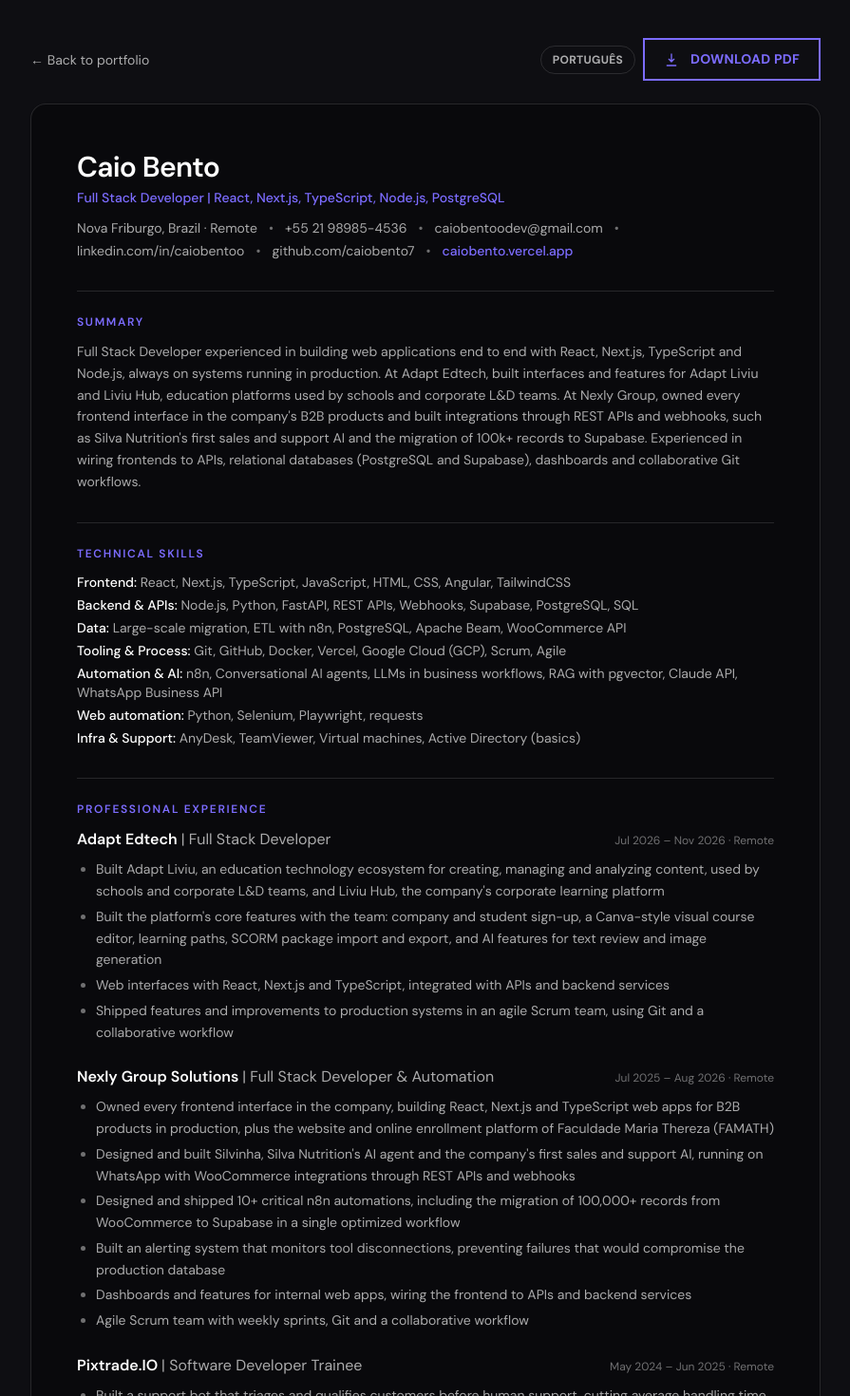
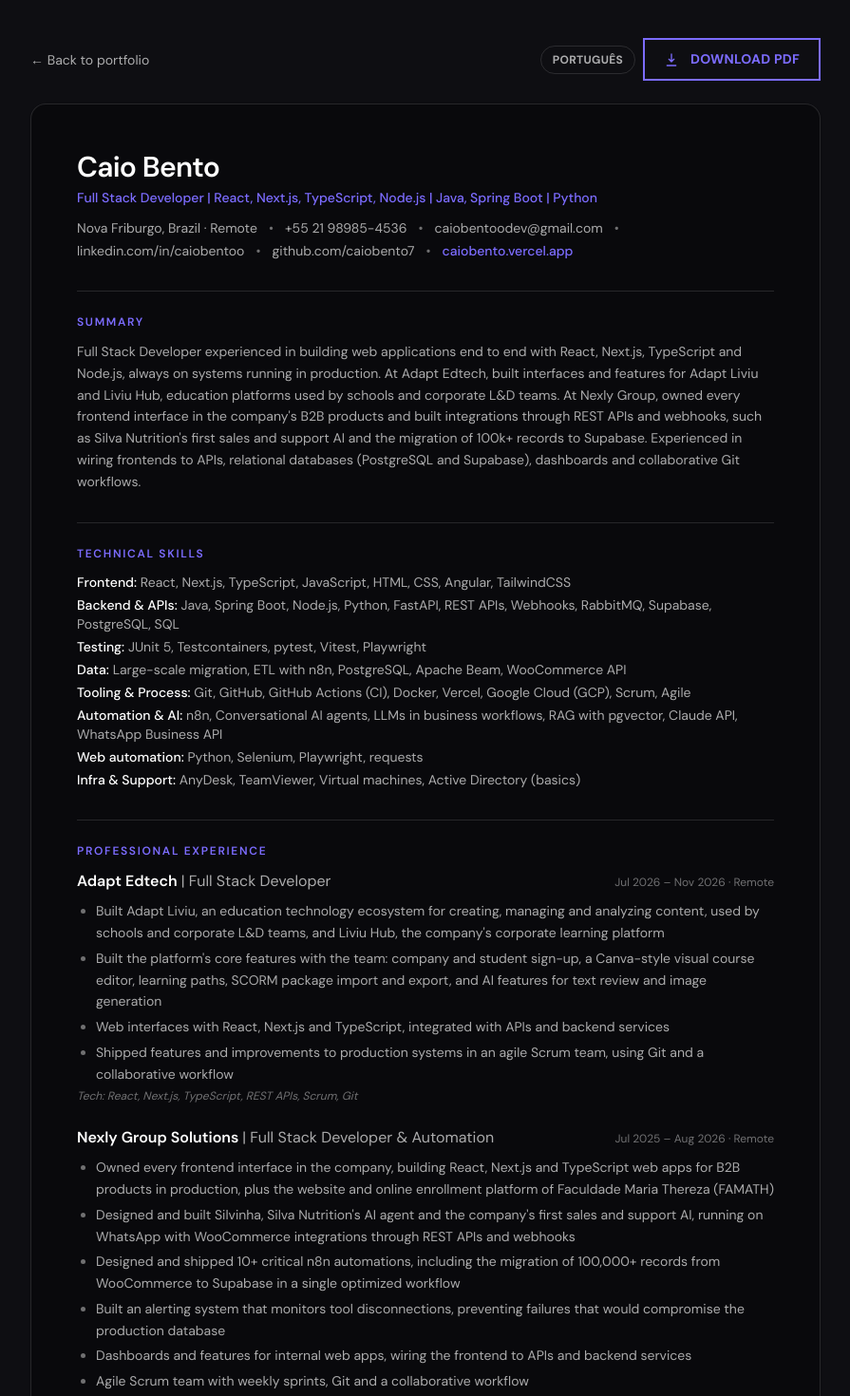
Before and after one commit to caiobento7/portfolio, a Next.js app: page /en/cv in a window 1280 px wide. Shown: the top 1470 px of the page at 95% size, without its empty margins (192-1087 px from the left). Built offline with nearby package versions, Linux system fonts and the light colour scheme; a web font is replaced by a local one.

Commit message:
Currículo com Java e Spring Boot, linha de testes e tecnologias por experiência

```diff
--- a/src/app/[lang]/cv/page.tsx
+++ b/src/app/[lang]/cv/page.tsx
@@ -81,6 +81,11 @@ export default async function CvPage({ params }: PageProps<"/[lang]/cv">) {
                     <li key={b}>{b}</li>
                   ))}
                 </ul>
+                {j.stack && (
+                  <p className="mt-1 text-xs italic text-subtle">
+                    {t.cv.technologies}: {j.stack.join(", ")}
+                  </p>
+                )}
               </div>
             ))}
           </div>
--- a/src/components/icons.tsx
+++ b/src/components/icons.tsx
@@ -76,6 +76,7 @@ const skill: Record<string, (p: P) => React.ReactElement> = {
   git: (p) => <S {...p}><circle cx="6" cy="6" r="2.5" /><circle cx="6" cy="18" r="2.5" /><circle cx="18" cy="9" r="2.5" /><path d="M6 8.5v7M18 11.5c0 3-3 3.5-6 4.5-2 .7-4 1-6 2" /></S>,
   globe: (p) => <S {...p}><circle cx="12" cy="12" r="9.5" /><path d="M2.5 12h19M12 2.5c2.5 2.6 3.8 5.8 3.8 9.5s-1.3 6.9-3.8 9.5c-2.5-2.6-3.8-5.8-3.8-9.5S9.5 5.1 12 2.5Z" /></S>,
   support: (p) => <S {...p}><path d="M4 14v-2a8 8 0 0 1 16 0v2" /><rect x="2.5" y="13" width="4" height="6" rx="1.5" /><rect x="17.5" y="13" width="4" height="6" rx="1.5" /><path d="M19.5 19c0 1.5-2 2.5-5 2.5" /></S>,
+  check: (p) => <S {...p}><rect x="3" y="3" width="18" height="18" rx="4" /><path d="m8 12.5 3 3 5-6" /></S>,
   ticket: (p) => <S {...p}><path d="M3 8a2 2 0 0 0 2-2h14a2 2 0 0 0 2 2v2a2 2 0 0 0 0 4v2a2 2 0 0 0-2 2H5a2 2 0 0 0-2-2v-2a2 2 0 0 0 0-4Z" /><path d="M9 6v12" strokeDasharray="2 2" /></S>,
   whatsapp: ({ className }) => <WhatsappIcon className={className} />,
   bolt: (p) => <S {...p}><path d="M13 2 4 14h7l-1 8 9-12h-7Z" /></S>,
--- a/src/content/index.ts
+++ b/src/content/index.ts
@@ -48,6 +48,8 @@ export type Job = {
   mode: string;
   current?: boolean;
   bullets: string[];
+  /** Tecnologias usadas nessa experiência; aparece no currículo abaixo dos tópicos. */
+  stack?: string[];
 };
 
 type Content = {
@@ -434,11 +436,11 @@ const pt: Content = {
       period: "Jul 2026 – Nov 2026",
       mode: "Remoto",
       bullets: [
-        "Desenvolvimento do Adapt Liviu, ecossistema de tecnologia educacional para criação, gestão e análise de conteúdo, usado por instituições de ensino e áreas de T&D corporativo, e do Liviu Hub, plataforma de educação corporativa da empresa",
-        "Construção, junto com o time, das funcionalidades centrais da plataforma: cadastro de empresas e alunos, editor visual de cursos no estilo Canva, rotas de aprendizagem, importação e exportação de pacotes SCORM e recursos de IA para revisão de textos e geração de imagens",
-        "Interfaces web com React, Next.js e TypeScript, integradas a APIs e serviços backend",
-        "Implementação de funcionalidades e melhorias em sistemas em produção, em time ágil com Scrum, Git e versionamento colaborativo",
+        "Desenvolvi o Adapt Liviu, ecossistema de tecnologia educacional para criação, gestão e análise de conteúdo, usado por instituições de ensino e áreas de T&D corporativo, e o Liviu Hub, plataforma de educação corporativa da empresa",
+        "Construí, junto com o time, funcionalidades centrais da plataforma: cadastro de empresas e alunos, editor visual de cursos no estilo Canva, rotas de aprendizagem, importação e exportação de pacotes SCORM e recursos de IA para revisão de textos e geração de imagens",
+        "Desenvolvi interfaces web com React, Next.js e TypeScript, integradas a APIs e serviços backend, em time ágil com Scrum, Git e versionamento colaborativo",
       ],
+      stack: ["React", "Next.js", "TypeScript", "APIs REST", "Scrum", "Git"],
     },
     {
       company: "Nexly Group Solutions",
@@ -446,13 +448,13 @@ const pt: Content = {
       period: "Jul 2025 – Ago 2026",
       mode: "Remoto",
       bullets: [
-        "Responsável por todas as interfaces frontend da empresa, com aplicações web em React, Next.js e TypeScript para produtos B2B em produção, além do site e da plataforma de matrícula online da Faculdade Maria Thereza (FAMATH)",
-        "Idealizou e desenvolveu a Silvinha, agente de IA da Silva Nutrition e primeira IA de vendas e suporte da empresa, operando via WhatsApp com integrações WooCommerce via API REST e Webhooks",
-        "Projetou e implementou mais de 10 automações críticas com n8n, incluindo a migração de mais de 100.000 registros do WooCommerce para o Supabase num único fluxo otimizado",
-        "Criou um sistema de alertas para monitorar desconexões de ferramentas, prevenindo falhas que comprometeriam a integridade do banco em produção",
-        "Dashboards e funcionalidades para aplicações web internas, integrando frontend a APIs e serviços backend",
-        "Time ágil com Scrum em sprints semanais, com Git e versionamento colaborativo",
+        "Fui responsável por todas as interfaces frontend da empresa, com aplicações web em React, Next.js e TypeScript para produtos B2B em produção, além do site e da plataforma de matrícula online da Faculdade Maria Thereza (FAMATH)",
+        "Idealizei e desenvolvi a Silvinha, agente de IA da Silva Nutrition e primeira IA de vendas e suporte da empresa, operando via WhatsApp com integrações WooCommerce via API REST e webhooks",
+        "Projetei e implementei mais de 10 automações críticas com n8n, incluindo a migração de mais de 100.000 registros do WooCommerce para o Supabase num único fluxo otimizado",
+        "Criei um sistema de alertas para monitorar desconexões de ferramentas, prevenindo falhas que comprometeriam a integridade do banco em produção",
+        "Desenvolvi dashboards e funcionalidades para aplicações web internas, em time ágil com Scrum e sprints semanais",
       ],
+      stack: ["React", "Next.js", "TypeScript", "n8n", "WooCommerce API", "APIs REST", "Webhooks", "Supabase", "Git", "Scrum"],
     },
     {
       company: "Pixtrade.IO",
@@ -460,12 +462,11 @@ const pt: Content = {
       period: "Mai 2024 – Jun 2025",
       mode: "Remoto",
       bullets: [
-        "Bot de atendimento para triagem e qualificação de clientes antes do suporte humano, reduzindo o tempo médio de atendimento de 20 para menos de 5 minutos",
-        "Scripts e automações em Python e SQL para otimizar processos internos",
-        "Criação e manutenção de integrações entre sistemas e APIs para processamento de dados",
-        "Colaboração em soluções de análise e manipulação de dados da plataforma",
-        "Suporte remoto a usuários via AnyDesk e TeamViewer",
+        "Desenvolvi um bot de atendimento para triagem e qualificação de clientes antes do suporte humano, reduzindo o tempo médio de atendimento de 20 para menos de 5 minutos",
+        "Criei scripts e automações em Python e SQL para otimizar processos internos e mantive integrações entre sistemas e APIs para processamento de dados",
+        "Colaborei em soluções de análise e manipulação de dados da plataforma e prestei suporte remoto a usuários via AnyDesk e TeamViewer",
       ],
+      stack: ["Python", "SQL", "APIs", "AnyDesk", "TeamViewer"],
     },
     {
       company: "Upwork",
@@ -473,16 +474,16 @@ const pt: Content = {
       period: "Dez 2023 – Abr 2024",
       mode: "Remoto",
       bullets: [
-        "Desenvolvimento de pequenas aplicações web para clientes, de ponta a ponta: levantamento de requisitos, definição de escopo, desenvolvimento e entrega final",
-        "Responsável pelas decisões técnicas e pela comunicação direta com o cliente ao longo de todo o projeto",
+        "Desenvolvi pequenas aplicações web para clientes de ponta a ponta: levantamento de requisitos, definição de escopo, desenvolvimento e entrega final, com comunicação direta com o cliente e responsabilidade pelas decisões técnicas",
       ],
     },
   ],
   skills: [
     { group: "Frontend", icon: "code", desc: "Interfaces responsivas e rápidas para produtos B2B em produção, do layout ao estado da aplicação.", items: ["React", "Next.js", "TypeScript", "JavaScript", "HTML", "CSS", "Angular", "TailwindCSS"] },
-    { group: "Backend & APIs", icon: "server", desc: "APIs REST, webhooks e bancos relacionais, com regra de negócio e controle de acesso no servidor.", items: ["Node.js", "Python", "FastAPI", "REST APIs", "Webhooks", "Supabase", "PostgreSQL", "SQL"] },
+    { group: "Backend & APIs", icon: "server", desc: "APIs REST, webhooks e bancos relacionais, com regra de negócio e controle de acesso no servidor.", items: ["Java", "Spring Boot", "Node.js", "Python", "FastAPI", "REST APIs", "Webhooks", "RabbitMQ", "Supabase", "PostgreSQL", "SQL"] },
+    { group: "Testes", icon: "check", desc: "Testes unitários, de integração e de ponta a ponta rodando no CI, com banco e fila de verdade.", items: ["JUnit 5", "Testcontainers", "pytest", "Vitest", "Playwright"] },
     { group: "Dados", icon: "database", desc: "Migrações em larga escala e ETL com validação de integridade do começo ao fim.", items: ["Migração em larga escala", "ETL com n8n", "PostgreSQL", "Apache Beam", "WooCommerce API"] },
-    { group: "Ferramentas & Processo", icon: "git", desc: "Versionamento colaborativo, containers, deploy contínuo e sprints com Scrum no dia a dia do time.", items: ["Git", "GitHub", "Docker", "Vercel", "Google Cloud (GCP)", "Scrum", "Metodologias ágeis"] },
+    { group: "Ferramentas & Processo", icon: "git", desc: "Versionamento colaborativo, containers, deploy contínuo e sprints com Scrum no dia a dia do time.", items: ["Git", "GitHub", "GitHub Actions (CI)", "Docker", "Vercel", "Google Cloud (GCP)", "Scrum", "Metodologias ágeis"] },
     { group: "Automação & IA", icon: "bot", desc: "Fluxos em n8n e agentes de IA que vendem, atendem e conectam sistemas sem trabalho manual.", items: ["n8n", "Agentes de IA conversacionais", "LLMs em fluxos de negócio", "RAG com pgvector", "API do Claude", "WhatsApp Business API"] },
     { group: "Automação web", icon: "globe", desc: "Scripts que navegam, extraem e preenchem páginas web de forma confiável.", items: ["Python", "Selenium", "Playwright", "requests"] },
     { group: "Infra & Suporte", icon: "support", desc: "Suporte remoto a usuários e configuração de máquinas e ambientes.", items: ["AnyDesk", "TeamViewer", "Máquinas virtuais", "Active Directory (noções)"] },
@@ -495,10 +496,10 @@ const pt: Content = {
   languages: ["Português: nativo", "Inglês: intermediário (leitura técnica fluente)"],
   cv: {
     title: "Currículo | Caio Bento",
-    headline: "Desenvolvedor Full Stack | React, Next.js, TypeScript, Node.js, PostgreSQL",
-    summaryTitle: "Resumo de qualificações",
+    headline: "Desenvolvedor Full Stack | React, Next.js, TypeScript, Node.js | Java, Spring Boot | Python",
+    summaryTitle: "Resumo profissional",
     summary:
-      "Desenvolvedor Full Stack com experiência em aplicações web de ponta a ponta com React, Next.js, TypeScript e Node.js, sempre em sistemas em produção. Na Adapt Edtech, desenvolveu interfaces e funcionalidades do Adapt Liviu e do Liviu Hub, plataformas de educação usadas por instituições de ensino e áreas de T&D corporativo. Na Nexly Group, foi responsável por todas as interfaces frontend da empresa em produtos B2B, além de integrações via APIs REST e webhooks, como a primeira IA de vendas e suporte da Silva Nutrition e a migração de mais de 100 mil registros para o Supabase. Experiência com integração de frontend a APIs, bancos relacionais (PostgreSQL e Supabase), dashboards e versionamento colaborativo com Git.",
+      "Sou desenvolvedor full stack e trabalho com aplicações web em produção usando React, Next.js, TypeScript, Node.js, Java (Spring Boot), Python e PostgreSQL. Na Adapt Edtech, desenvolvi funcionalidades do Adapt Liviu e do Liviu Hub, plataformas de educação usadas por instituições de ensino e áreas de T&D corporativo. Na Nexly Group, fui responsável por todo o front-end dos produtos B2B e por integrações via APIs REST e webhooks, como a primeira IA de vendas e suporte da Silva Nutrition e a migração de mais de 100 mil registros para o Supabase. Em projetos pessoais de código aberto, aplico testes automatizados, filas, idempotência e CI.",
     skillsTitle: "Competências técnicas",
     experienceTitle: "Experiência profissional",
     educationTitle: "Formação acadêmica",
@@ -817,6 +818,7 @@ const en: Content = {
         "Web interfaces with React, Next.js and TypeScript, integrated with APIs and backend services",
         "Shipped features and improvements to production systems in an agile Scrum team, using Git and a collaborative workflow",
       ],
+      stack: ["React", "Next.js", "TypeScript", "REST APIs", "Scrum", "Git"],
     },
     {
       company: "Nexly Group Solutions",
@@ -831,6 +833,7 @@ const en: Content = {
         "Dashboards and features for internal web apps, wiring the frontend to APIs and backend services",
         "Agile Scrum team with weekly sprints, Git and a collaborative workflow",
       ],
+      stack: ["React", "Next.js", "TypeScript", "n8n", "WooCommerce API", "REST APIs", "Webhooks", "Supabase", "Git", "Scrum"],
     },
     {
       company: "Pixtrade.IO",
@@ -844,6 +847,7 @@ const en: Content = {
         "Collaborated on data analysis and data handling solutions for the platform",
         "Remote user support via AnyDesk and TeamViewer",
       ],
+      stack: ["Python", "SQL", "APIs", "AnyDesk", "TeamViewer"],
     },
     {
       company: "Upwork",
@@ -858,9 +862,10 @@ const en: Content = {
   ],
   skills: [
     { group: "Frontend", icon: "code", desc: "Fast, responsive interfaces for B2B products in production, from layout to application state.", items: ["React", "Next.js", "TypeScript", "JavaScript", "HTML", "CSS", "Angular", "TailwindCSS"] },
-    { group: "Backend & APIs", icon: "server", desc: "REST APIs, webhooks and relational databases, with business rules and access control on the server.", items: ["Node.js", "Python", "FastAPI", "REST APIs", "Webhooks", "Supabase", "PostgreSQL", "SQL"] },
+    { group: "Backend & APIs", icon: "server", desc: "REST APIs, webhooks and relational databases, with business rules and access control on the server.", items: ["Java", "Spring Boot", "Node.js", "Python", "FastAPI", "REST APIs", "Webhooks", "RabbitMQ", "Supabase", "PostgreSQL", "SQL"] },
+    { group: "Testing", icon: "check", desc: "Unit, integration and end-to-end tests running in CI, against a real database and queue.", items: ["JUnit 5", "Testcontainers", "pytest", "Vitest", "Playwright"] },
     { group: "Data", icon: "database", desc: "Large-scale migrations and ETL with integrity checks from start to finish.", items: ["Large-scale migration", "ETL with n8n", "PostgreSQL", "Apache Beam", "WooCommerce API"] },
-    { group: "Tooling & Process", icon: "git", desc: "Collaborative version control, containers, continuous deployment and Scrum sprints in the team's daily work.", items: ["Git", "GitHub", "Docker", "Vercel", "Google Cloud (GCP)", "Scrum", "Agile"] },
+    { group: "Tooling & Process", icon: "git", desc: "Collaborative version control, containers, continuous deployment and Scrum sprints in the team's daily work.", items: ["Git", "GitHub", "GitHub Actions (CI)", "Docker", "Vercel", "Google Cloud (GCP)", "Scrum", "Agile"] },
     { group: "Automation & AI", icon: "bot", desc: "n8n workflows and AI agents that sell, support customers and connect systems with no manual work.", items: ["n8n", "Conversational AI agents", "LLMs in business workflows", "RAG with pgvector", "Claude API", "WhatsApp Business API"] },
     { group: "Web automation", icon: "globe", desc: "Scripts that browse, extract and fill in web pages reliably.", items: ["Python", "Selenium", "Playwright", "requests"] },
     { group: "Infra & Support", icon: "support", desc: "Remote user support and setup of machines and environments.", items: ["AnyDesk", "TeamViewer", "Virtual machines", "Active Directory (basics)"] },
@@ -873,7 +878,7 @@ const en: Content = {
   languages: ["Portuguese: native", "English: intermediate (fluent technical reading)"],
   cv: {
     title: "Résumé | Caio Bento",
-    headline: "Full Stack Developer | React, Next.js, TypeScript, Node.js, PostgreSQL",
+    headline: "Full Stack Developer | React, Next.js, TypeScript, Node.js | Java, Spring Boot | Python",
     summaryTitle: "Summary",
     summary:
       "Full Stack Developer experienced in building web applications end to end with React, Next.js, TypeScript and Node.js, always on systems running in production. At Adapt Edtech, built interfaces and features for Adapt Liviu and Liviu Hub, education platforms used by schools and corporate L&D teams. At Nexly Group, owned every frontend interface in the company's B2B products and built integrations through REST APIs and webhooks, such as Silva Nutrition's first sales and support AI and the migration of 100k+ records to Supabase. Experienced in wiring frontends to APIs, relational databases (PostgreSQL and Supabase), dashboards and collaborative Git workflows.",
```
Also changed, not shown: 2 other files (tests, documents, lock files or other folders).
